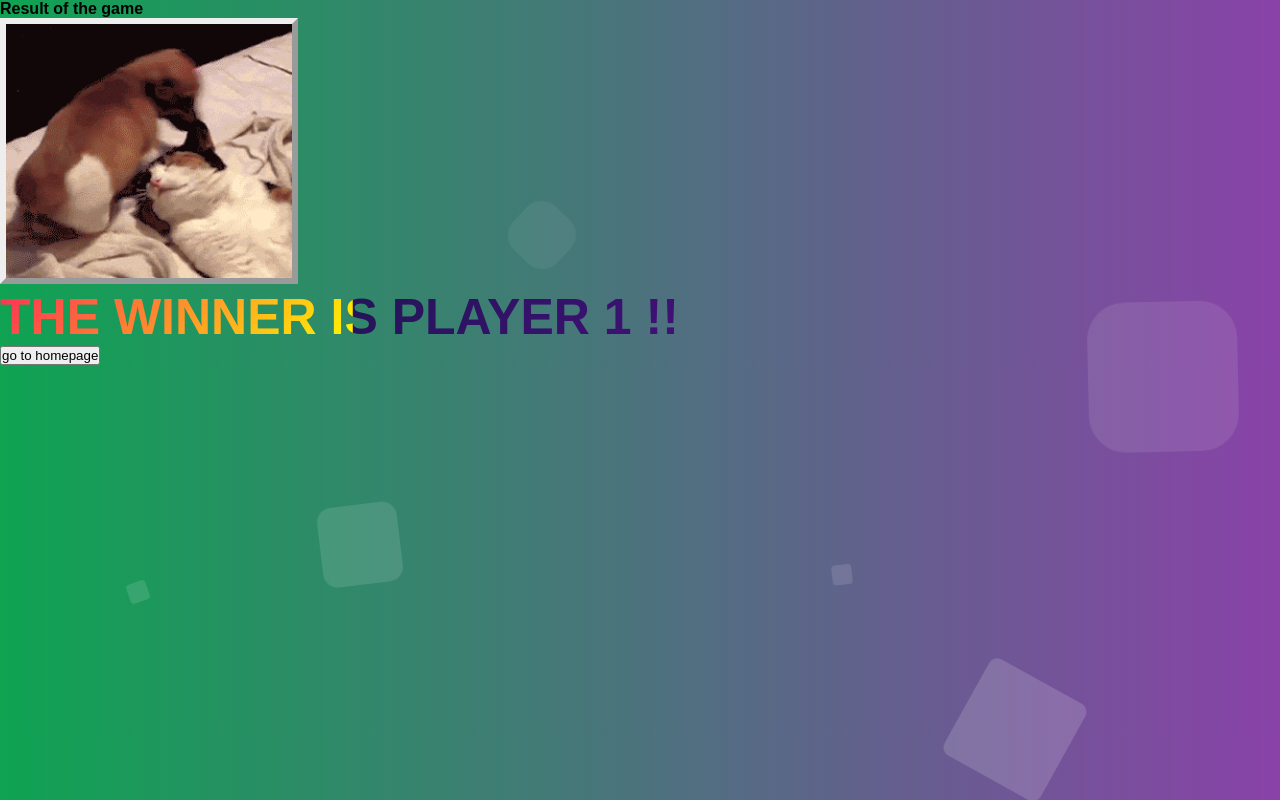
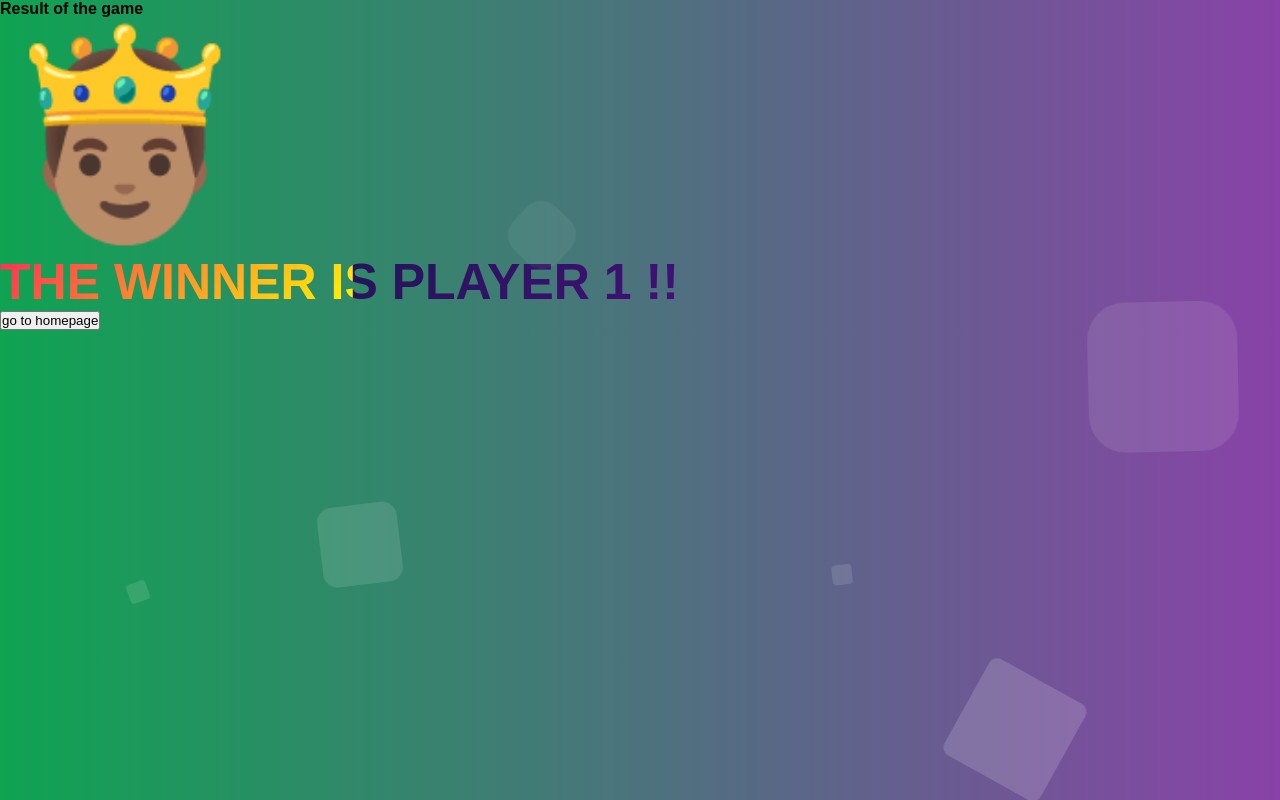
Before and after one commit to setsiri/UPBEAT-Group-7-React, a Next.js app: page /game_play/FinishPage in a window 1280 px wide. Built offline with nearby package versions, Linux system fonts and the light colour scheme.

Commit message:
add player icon

```diff
--- a/pages/game_play/FinishPage.tsx
+++ b/pages/game_play/FinishPage.tsx
@@ -1,4 +1,4 @@
-import React from "react";
+import React, { useState } from "react";
 import Link from "next/link";
 import Head from "next/head";
 import Bganimation from "../../public/bganimation";
@@ -8,6 +8,14 @@ import Image from "next/image";
 import rb from "../../public/rb.js";
 
 function FinishPage() {
+  const [curPlayer, setCurPlayer] = useState(1);
+
+  const displayPlayer = () => {
+    if (curPlayer === 0) return "🧑🏻‍🌾";
+    else if (curPlayer === 1) return "🤴🏽";
+    else "";
+  };
+
   return (
     <AnimatePresence>
       {" "}
@@ -24,13 +32,7 @@ function FinishPage() {
           <div className=" text-center my-5 text-light p-5 ">
             <h4>Result of the game</h4>
 
-            <div className="my-3">
-              <Image
-                style={{ border: "6px outset " }}
-                src={catfunny}
-                alt={""}
-              />
-            </div>
+            <p style={{ fontSize: "200px" }}>{displayPlayer()}</p>
 
             <h1 className="animate-charcter">the winner is player 1 !!</h1>
 
```
